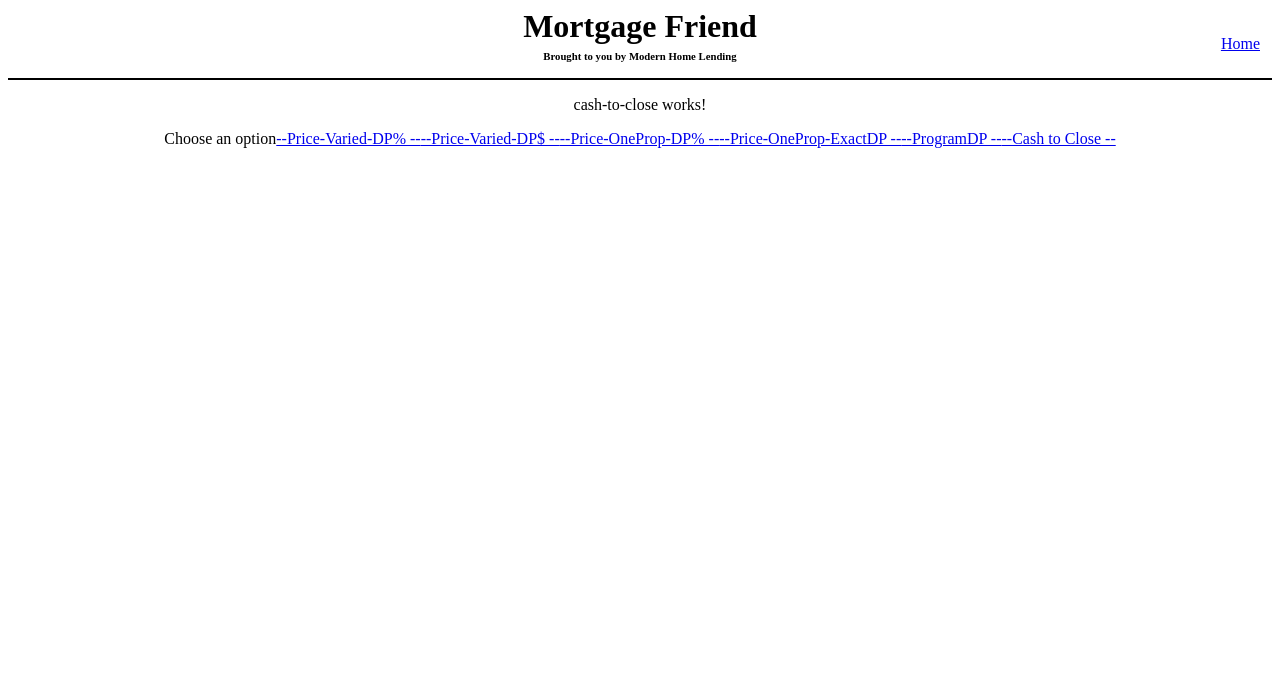
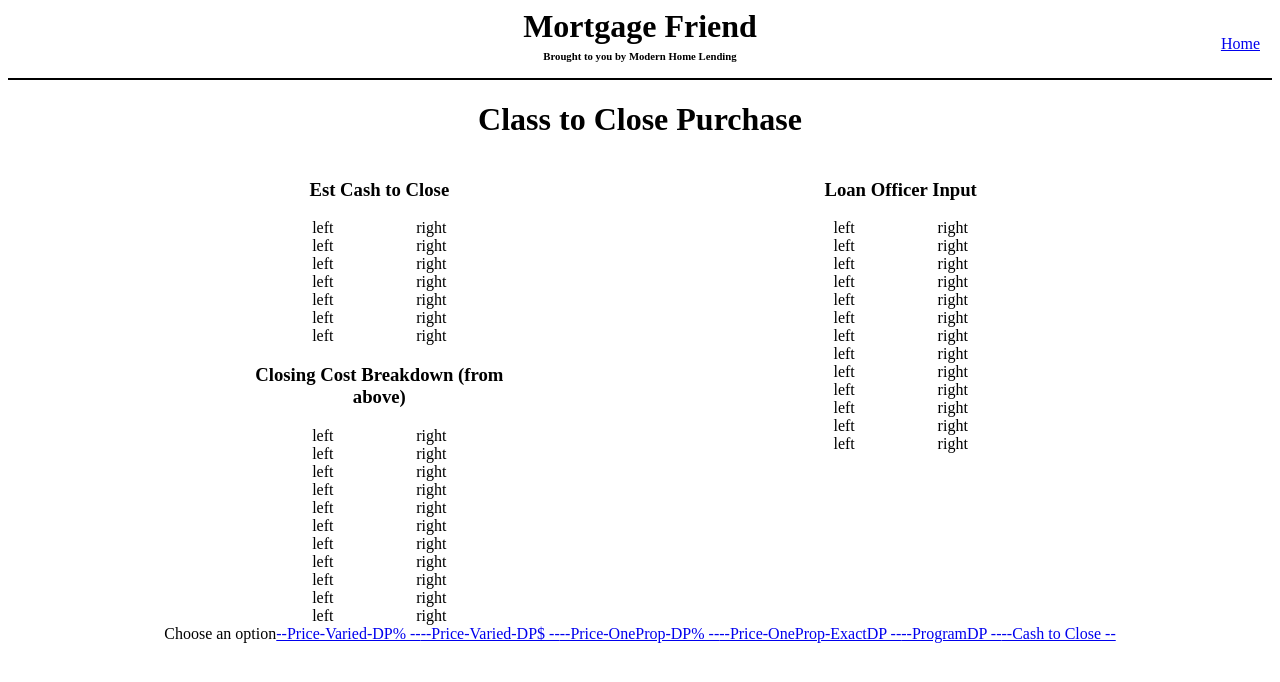
Before and after one commit to Zakery1/More-Friend, an Angular app: page /cashTC in a window 1280 px wide. Shown: the top 682 px of the page. Built offline with nearby package versions, Linux system fonts and the light colour scheme.

Commit message:
finish flex for cash to close

```diff
--- a/src/app/modules/situations/components/cash-to-close/cash-to-close.component.html
+++ b/src/app/modules/situations/components/cash-to-close/cash-to-close.component.html
@@ -1,3 +1,263 @@
-<p>
-  cash-to-close works!
-</p>
+<h1>Class to Close Purchase</h1>
+<div class="cash-to-close">
+	<div class="left-column">
+		<div class="left-column-child">
+			<h3>Est Cash to Close</h3>
+				<div class="l-r-parent">
+					<div class="l-r-child">
+						left
+					</div>
+					<div class="l-r-child">
+						right
+					</div>
+				</div>
+				<div class="l-r-parent">
+					<div class="l-r-child">
+						left
+					</div>
+					<div class="l-r-child">
+						right
+					</div>
+				</div>
+				<div class="l-r-parent">
+					<div class="l-r-child">
+						left
+					</div>
+					<div class="l-r-child">
+						right
+					</div>
+				</div>
+				<div class="l-r-parent">
+					<div class="l-r-child">
+						left
+					</div>
+					<div class="l-r-child">
+						right
+					</div>
+				</div>
+				<div class="l-r-parent">
+					<div class="l-r-child">
+						left
+					</div>
+					<div class="l-r-child">
+						right
+					</div>
+				</div>
+				<div class="l-r-parent">
+					<div class="l-r-child">
+						left
+					</div>
+					<div class="l-r-child">
+						right
+					</div>
+				</div>
+				<div class="l-r-parent">
+					<div class="l-r-child">
+						left
+					</div>
+					<div class="l-r-child">
+						right
+					</div>
+				</div>
+		</div>
+		<div class="left-column-child">
+			<h3>Closing Cost Breakdown (from above)</h3>
+			<div class="l-r-parent">
+				<div class="l-r-child">
+						left
+				</div>
+				<div class="l-r-child">
+						right
+				</div>
+			</div>
+			<div class="l-r-parent">
+				<div class="l-r-child">
+						left
+				</div>
+				<div class="l-r-child">
+						right
+				</div>
+			</div>
+			<div class="l-r-parent">
+				<div class="l-r-child">
+						left
+				</div>
+				<div class="l-r-child">
+						right
+				</div>
+			</div>
+			<div class="l-r-parent">
+				<div class="l-r-child">
+						left
+				</div>
+				<div class="l-r-child">
+						right
+				</div>
+			</div>
+			<div class="l-r-parent">
+				<div class="l-r-child">
+						left
+				</div>
+				<div class="l-r-child">
+						right
+				</div>
+			</div>
+			<div class="l-r-parent">
+				<div class="l-r-child">
+						left
+				</div>
+				<div class="l-r-child">
+						right
+				</div>
+			</div>
+			<div class="l-r-parent">
+				<div class="l-r-child">
+						left
+				</div>
+				<div class="l-r-child">
+						right
+				</div>
+			</div>
+			<div class="l-r-parent">
+				<div class="l-r-child">
+						left
+				</div>
+				<div class="l-r-child">
+						right
+				</div>
+			</div>
+			<div class="l-r-parent">
+				<div class="l-r-child">
+						left
+				</div>
+				<div class="l-r-child">
+						right
+				</div>
+			</div>
+			<div class="l-r-parent">
+				<div class="l-r-child">
+						left
+				</div>
+				<div class="l-r-child">
+						right
+				</div>
+			</div>
+			<div class="l-r-parent">
+				<div class="l-r-child">
+						left
+				</div>
+				<div class="l-r-child">
+						right
+				</div>
+			</div>
+		</div>
+	</div>
+	<div class="right-column">
+		<div class="right-column-child">
+		<h3>Loan Officer Input</h3>
+		<div class="l-r-parent">
+			<div class="l-r-child">
+						left
+			</div>
+			<div class="l-r-child">
+						right
+			</div>
+		</div>
+		<div class="l-r-parent">
+			<div class="l-r-child">
+						left
+			</div>
+			<div class="l-r-child">
+						right
+			</div>
+		</div>
+		<div class="l-r-parent">
+			<div class="l-r-child">
+						left
+			</div>
+			<div class="l-r-child">
+						right
+			</div>
+		</div>
+		<div class="l-r-parent">
+			<div class="l-r-child">
+						left
+			</div>
+			<div class="l-r-child">
+						right
+			</div>
+		</div>
+		<div class="l-r-parent">
+			<div class="l-r-child">
+						left
+			</div>
+			<div class="l-r-child">
+						right
+			</div>
+		</div>
+		<div class="l-r-parent">
+			<div class="l-r-child">
+						left
+			</div>
+			<div class="l-r-child">
+						right
+			</div>
+		</div>
+		<div class="l-r-parent">
+			<div class="l-r-child">
+						left
+			</div>
+			<div class="l-r-child">
+						right
+			</div>
+		</div>
+		<div class="l-r-parent">
+			<div class="l-r-child">
+						left
+			</div>
+			<div class="l-r-child">
+						right
+			</div>
+		</div>
+		<div class="l-r-parent">
+			<div class="l-r-child">
+						left
+			</div>
+			<div class="l-r-child">
+						right
+			</div>
+		</div>
+		<div class="l-r-parent">
+			<div class="l-r-child">
+						left
+			</div>
+			<div class="l-r-child">
+						right
+			</div>
+		</div>
+		<div class="l-r-parent">
+			<div class="l-r-child">
+						left
+			</div>
+			<div class="l-r-child">
+						right
+			</div>
+		</div>
+		<div class="l-r-parent">
+			<div class="l-r-child">
+						left
+			</div>
+			<div class="l-r-child">
+						right
+			</div>
+		</div>
+		<div class="l-r-parent">
+			<div class="l-r-child">
+						left
+			</div>
+			<div class="l-r-child">
+						right
+			</div>
+		</div>
+	</div>
+</div>
--- a/src/app/modules/situations/components/cash-to-close/cash-to-close.component.scss
+++ b/src/app/modules/situations/components/cash-to-close/cash-to-close.component.scss
@@ -0,0 +1,78 @@
+.cash-to-close {
+    display: flex;
+    flex-direction: row;
+    flex-wrap: nowrap;
+    justify-content: space-evenly;
+    align-items: center;
+    align-content: stretch;
+    .left-column {
+        width: 300px;
+        align-self: stretch;
+        order: 0;
+        flex: 0 0 0px;
+        flex-grow: 0;
+        flex-shrink: 0;
+        flex-basis: 90px;
+        display: flex;
+        flex-direction: column;
+        flex-wrap: nowrap;
+        justify-content: space-evenly;
+        align-items: stretch;
+        align-content: stretch;
+        .left-column-child {
+            align-self: stretch;
+            order: 0;
+            flex: 0 0 0px;
+            flex-grow: 0;
+            flex-shrink: 0;
+			flex-basis: 90px;
+            .l-r-parent {
+				display: flex;
+				flex-direction: row;
+				flex-wrap: wrap;
+				justify-content: space-evenly;
+				align-items: center;
+				align-content: stretch;
+                .l-r-child {
+                }
+            }
+        }
+    }
+    .right-column {
+        width: 300px;
+        align-self: stretch;
+        order: 0;
+        flex: 0 0 0px;
+        flex-grow: 0;
+        flex-shrink: 0;
+        flex-basis: 90px;
+        display: flex;
+        flex-direction: row;
+        flex-wrap: nowrap;
+        justify-content: space-evenly;
+        align-items: stretch;
+        align-content: stretch;
+		.right-column-child {
+            align-self: stretch;
+            order: 0;
+            flex: 0 0 0px;
+            flex-grow: 0;
+            flex-shrink: 0;
+			flex-basis: 90px;
+            .l-r-parent {
+				display: flex;
+				flex-direction: row;
+				flex-wrap: wrap;
+				justify-content: space-evenly;
+				align-items: center;
+				align-content: stretch;
+                .l-r-child {
+                }
+            }
+        }
+    }
+}
+
+h3 {
+    width: 300px;
+}
```
